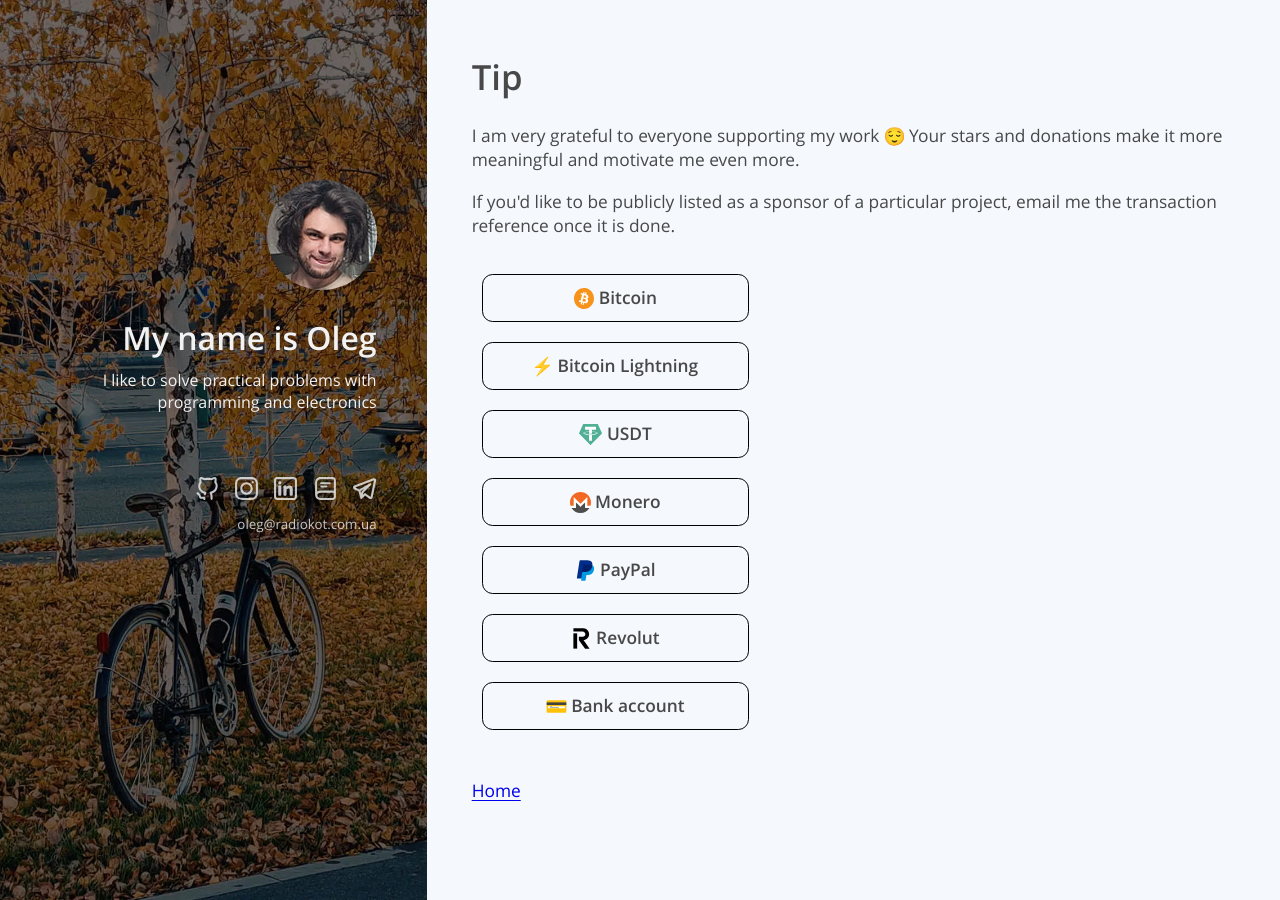
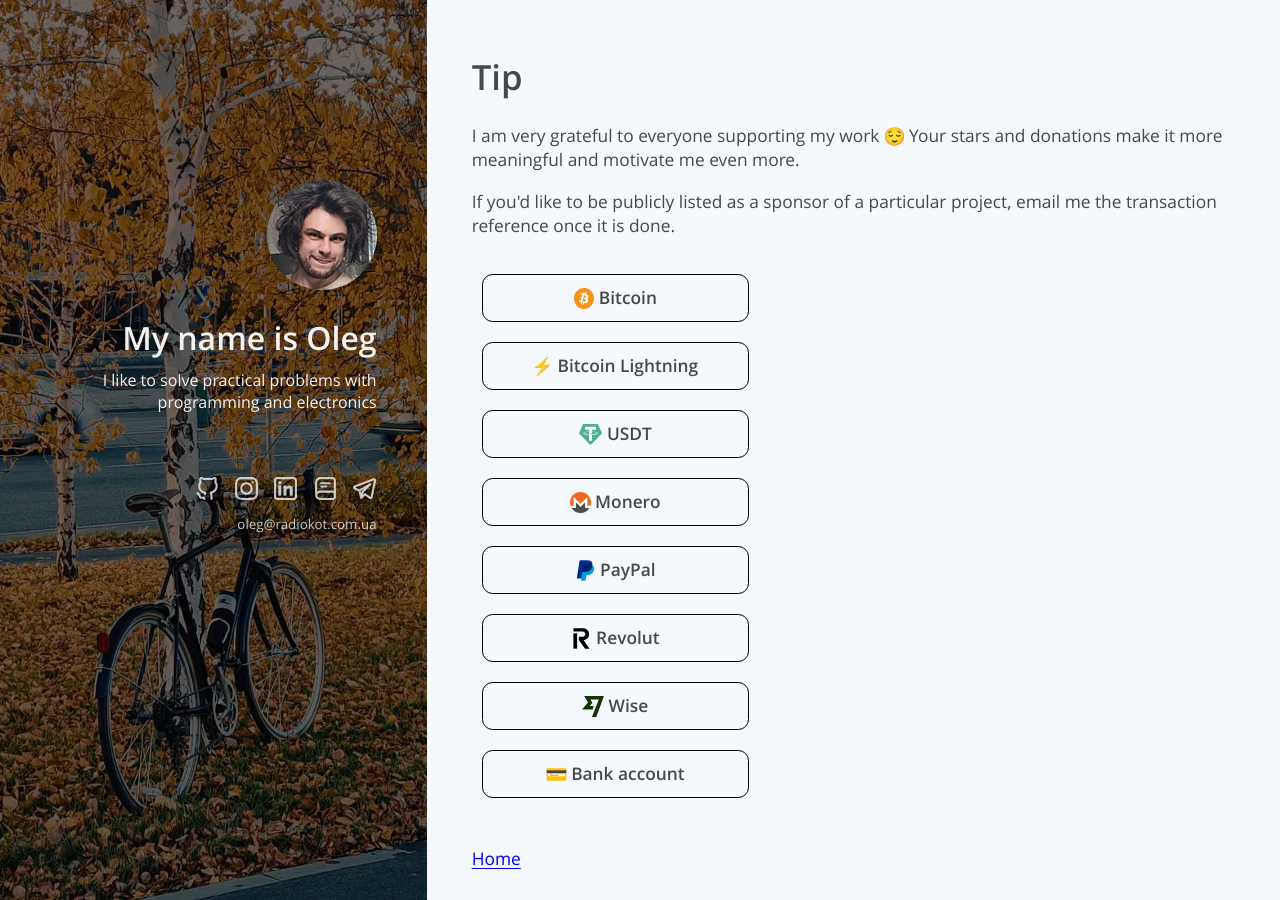
Before and after one commit to Radiokot/website, a Jekyll site: the page built from tip.html, in a window 1280 px wide and 900 px high, scrolled down 132 px. Built offline with Jekyll 4.4.1, drawn with Linux system fonts in a browser that asks for light colours.

Commit message:
Add Wise tip method

```diff
--- a/tip.html
+++ b/tip.html
@@ -187,6 +187,17 @@
             </div>
             <div class="collapsible">
                 <a class="button collapsible-opener" href="#">
+                    {% include emoji.html name = 'wise' actual = '' %} Wise</a>
+                <div class="collapsible-content">
+                    <p>
+                        Please, pay by my Wise username:
+                        <a href="https://wise.com/pay/me/olehk1282" target="_blank"
+                            rel="noreferrer">@olehk1282</a>
+                    </p>
+                </div>
+            </div>
+            <div class="collapsible">
+                <a class="button collapsible-opener" href="#">
                     {% include emoji.html name = 'card' actual = '💳' %} Bank account</a>
                 <div class="collapsible-content">
                     <p>
```
Also changed, not shown: assets/img/emoji/wise.svg (added).
